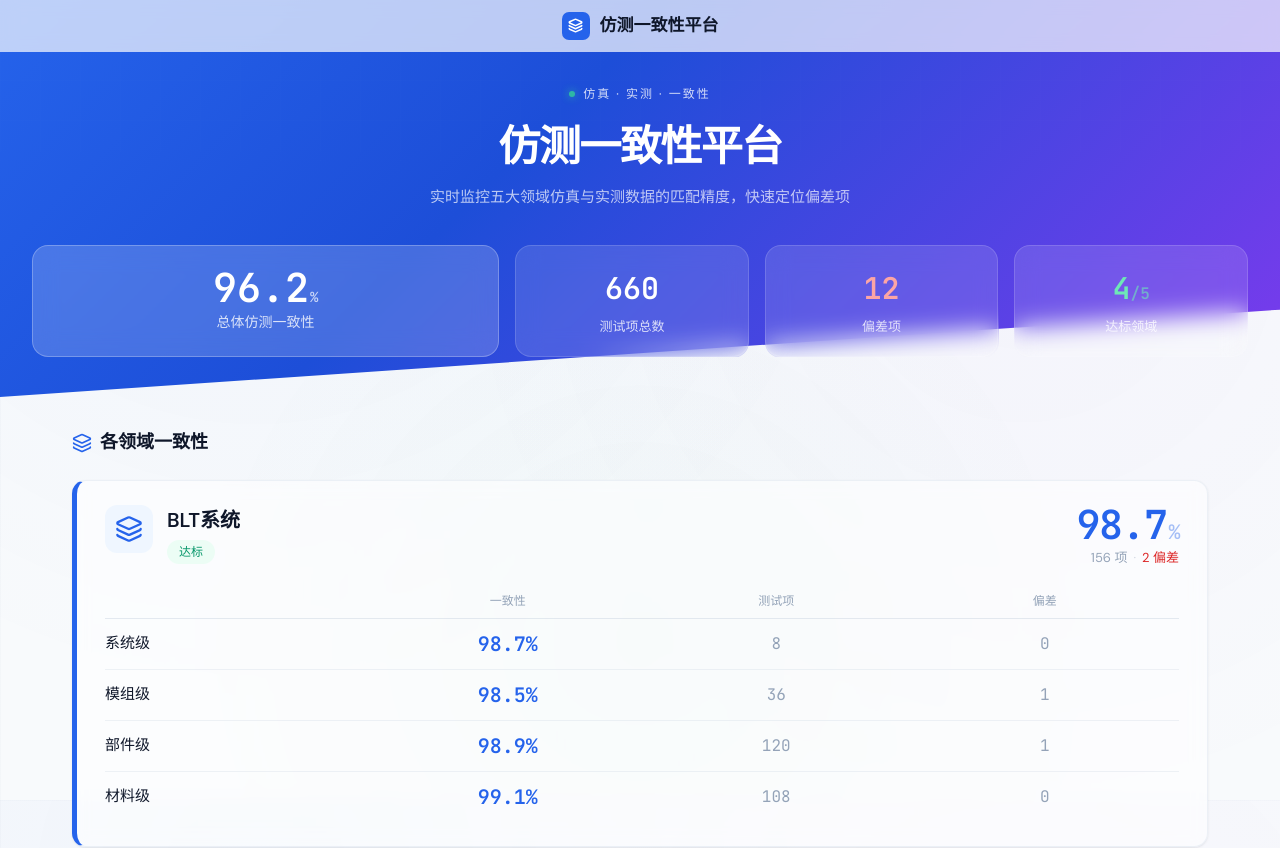
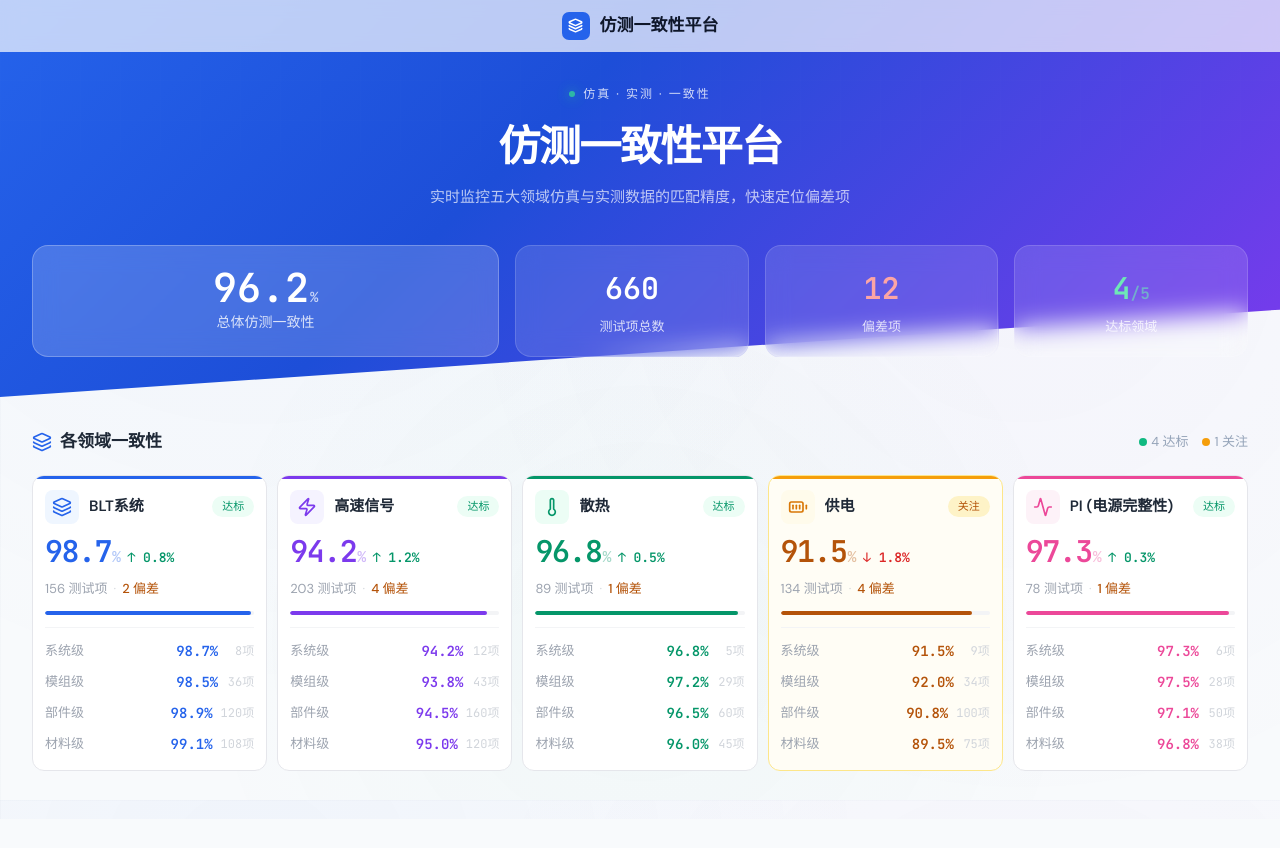
Before and after one commit to altmanWang/Simulation-and-Test-Correlation, a Vue app: page / in a window 1280 px wide. Shown: the top 848 px of the page. After the commit the page ends 819 px from the top, so only its background shows below. Built offline with nearby package versions, Linux system fonts and the light colour scheme.

Commit message:
修改首页

```diff
--- a/src/views/HomeView.vue
+++ b/src/views/HomeView.vue
@@ -32,66 +32,76 @@
       </div>
     </section>
 
-    <!-- Domain Cards -->
+    <!-- Kanban Cards -->
     <section class="content">
       <div class="section-header">
         <h2 class="section-title">
           <Layers :size="20" :stroke-width="2" class="section-icon" />
           各领域一致性
         </h2>
+        <div class="section-summary">
+          <span class="ss-dot pass"></span>{{ store.overview.qualifiedDomains }} 达标
+          <span class="ss-dot alert"></span>{{ store.overview.totalDomains - store.overview.qualifiedDomains }} 关注
+        </div>
       </div>
 
-      <div class="domain-list">
+      <div class="kanban-row">
         <div
           v-for="(d, i) in store.domains"
           :key="d.id"
-          class="domain-card"
+          class="kanban-card"
           :class="[d.id, { warning: d.consistency < d.threshold }]"
-          :style="{ animationDelay: (0.08 * i) + 's' }"
+          :style="{ animationDelay: (0.06 * i) + 's' }"
           @click="goToDomain(d.id)"
         >
-          <!-- Card header: icon + name + badge + overall stats -->
-          <div class="dc-header">
-            <div class="dc-icon-box" :class="'dc-icon-' + d.id">
-              <component :is="iconMap[d.id]" :size="28" :stroke-width="2" />
+          <!-- Header: icon + name + badge -->
+          <div class="kc-header">
+            <div class="kc-icon-box" :class="'kc-icon-' + d.id">
+              <component :is="iconMap[d.id]" :size="20" :stroke-width="2" />
             </div>
-            <div class="dc-info">
-              <div class="dc-name">{{ d.name }}</div>
-              <div class="dc-badge" :class="d.consistency >= d.threshold ? 'pass' : 'alert'">
-                {{ d.consistency >= d.threshold ? '达标' : '⚠ 关注' }}
-              </div>
+            <div class="kc-info">
+              <div class="kc-name">{{ d.name }}</div>
             </div>
-            <div class="dc-overall">
-              <div class="dc-overall-consistency" :style="{ color: colorMap[d.id] }">
-                {{ d.consistency.toFixed(1) }}<small>%</small>
-              </div>
-              <div class="dc-overall-meta">
-                <span>{{ d.totalItems }} 项</span>
-                <span class="sep">·</span>
-                <span class="dc-overall-dev">{{ d.deviationItems }} 偏差</span>
-              </div>
+            <div class="kc-badge" :class="d.consistency >= d.threshold ? 'pass' : 'alert'">
+              {{ d.consistency >= d.threshold ? '达标' : '关注' }}
             </div>
           </div>
 
-          <!-- Card body: per-level consistency table -->
-          <div class="dc-body">
-            <div class="dc-table">
-              <div class="dc-table-row dc-table-head">
-                <span class="dc-tcol-label"></span>
-                <span class="dc-tcol-val">一致性</span>
-                <span class="dc-tcol-items">测试项</span>
-                <span class="dc-tcol-dev">偏差</span>
-              </div>
-              <div
-                v-for="lv in levels"
-                :key="lv.key"
-                class="dc-table-row"
-              >
-                <span class="dc-tcol-label">{{ lv.label }}</span>
-                <span class="dc-tcol-val" :style="{ color: colorMap[d.id] }">{{ d.levelConsistency[lv.key].toFixed(1) }}%</span>
-                <span class="dc-tcol-items">{{ d.levelItems[lv.key] }}</span>
-                <span class="dc-tcol-dev">{{ d.levelDeviations[lv.key] }}</span>
-              </div>
+          <!-- Hero number: consistency + trend -->
+          <div class="kc-hero">
+            <span class="kc-consistency" :style="{ color: colorMap[d.id] }">
+              {{ d.consistency.toFixed(1) }}<small>%</small>
+            </span>
+            <span class="kc-trend" :class="d.trend >= 0 ? 'up' : 'down'">
+              {{ d.trend >= 0 ? '↑' : '↓' }} {{ Math.abs(d.trend).toFixed(1) }}%
+            </span>
+          </div>
+
+          <!-- Meta -->
+          <div class="kc-meta">
+            <span class="kc-meta-item">{{ d.totalItems }} 测试项</span>
+            <span class="kc-meta-sep">·</span>
+            <span class="kc-meta-item" :class="{ dev: d.deviationItems > 0 }">{{ d.deviationItems }} 偏差</span>
+          </div>
+
+          <!-- Mini progress bar -->
+          <div class="kc-bar-track">
+            <div
+              class="kc-bar-fill"
+              :style="{ width: d.consistency + '%', background: colorMap[d.id] }"
+            ></div>
+          </div>
+
+          <!-- Per-level list -->
+          <div class="kc-levels">
+            <div
+              v-for="lv in levels"
+              :key="lv.key"
+              class="kc-lv"
+            >
+              <span class="kc-lv-label">{{ lv.label }}</span>
+              <span class="kc-lv-val" :style="{ color: colorMap[d.id] }">{{ d.levelConsistency[lv.key].toFixed(1) }}%</span>
+              <span class="kc-lv-meta">{{ d.levelItems[lv.key] }}项</span>
             </div>
           </div>
         </div>
@@ -282,12 +292,12 @@ function goToDomain(id) {
 
 /* ======= CONTENT ======= */
 .content {
-  max-width: 1200px;
+  max-width: 1600px;
   margin: 0 auto;
-  padding: 32px 32px 40px;
+  padding: 32px 32px 48px;
   display: flex;
   flex-direction: column;
-  gap: 24px;
+  gap: 20px;
 }
 .section-header {
   display: flex;
@@ -295,182 +305,224 @@ function goToDomain(id) {
   justify-content: space-between;
 }
 .section-title {
-  font-size: 18px;
+  font-size: 17px;
   font-weight: 600;
   display: flex;
   align-items: center;
   gap: 8px;
+  color: #1F2937;
 }
 .section-icon { color: var(--brand); }
 
-/* ======= DOMAIN CARDS ======= */
-.domain-list {
+.section-summary {
+  display: flex;
+  align-items: center;
+  gap: 14px;
+  font-size: 13px;
+  color: var(--text-muted);
+}
+.ss-dot {
+  width: 8px;
+  height: 8px;
+  border-radius: 50%;
+  margin-right: -10px;
+}
+.ss-dot.pass { background: #10B981; }
+.ss-dot.alert { background: #F59E0B; }
+
+/* ======= KANBAN ROW ======= */
+.kanban-row {
+  display: grid;
+  grid-template-columns: repeat(5, 1fr);
+  gap: 14px;
+  align-items: start;
+}
+
+/* ======= KANBAN CARD ======= */
+.kanban-card {
+  background: #FFFFFF;
+  border: 1px solid #E5E6EB;
+  border-radius: 12px;
+  padding: 18px 16px 16px;
+  cursor: pointer;
+  transition: all 0.2s ease;
   display: flex;
   flex-direction: column;
-  gap: 16px;
+  gap: 12px;
+  opacity: 0;
+  transform: translateY(16px);
+  animation: card-enter 0.4s ease forwards;
+  position: relative;
+  overflow: hidden;
 }
-.domain-card {
-  background: rgba(255,255,255,0.55);
-  backdrop-filter: blur(8px);
-  -webkit-backdrop-filter: blur(8px);
-  border: 1px solid rgba(226,232,240,0.6);
-  border-left: 5px solid transparent;
-  border-radius: 14px;
-  padding: 24px 28px;
-  box-shadow: var(--shadow-sm);
-  cursor: pointer;
-  transition: all 0.25s cubic-bezier(0.4, 0, 0.2, 1);
-  display: flex;
-  flex-direction: column;
-  gap: 18px;
-  opacity: 0;
-  transform: translateY(20px);
-  animation: card-enter 0.5s cubic-bezier(0.4, 0, 0.2, 1) forwards;
+.kanban-card::before {
+  content: '';
+  position: absolute;
+  top: 0; left: 0; right: 0;
+  height: 3px;
 }
+.blt::before { background: #2563EB; }
+.highspeed::before { background: #7C3AED; }
+.thermal::before { background: #059669; }
+.power::before { background: #B45309; }
+.pi::before { background: #EC4899; }
+.kanban-card.warning::before { background: #F59E0B; }
+.kanban-card.warning {
+  border-color: #FDE68A;
+  background: #FFFDF5;
+}
+
 @keyframes card-enter {
   to { opacity: 1; transform: translateY(0); }
 }
-.blt { border-left-color: #2563EB; }
-.highspeed { border-left-color: #7C3AED; }
-.thermal { border-left-color: #059669; }
-.power { border-left-color: #B45309; }
-.pi { border-left-color: #EC4899; }
-.domain-card.warning {
-  border-left-color: #F59E0B;
-  border-color: rgba(253,230,138,0.5);
-  background: rgba(255,253,245,0.65);
+
+.kanban-card:hover {
+  box-shadow: 0 4px 16px rgba(0,0,0,0.06);
+  border-color: #CBD5E1;
+  transform: translateY(-2px);
 }
-.domain-card:hover {
-  transform: translateY(-3px);
-  background: rgba(255,255,255,0.78);
-  box-shadow:
-    0 10px 30px rgba(0,0,0,0.07),
-    0 3px 8px rgba(0,0,0,0.05);
-  border-color: rgba(203,213,225,0.8);
-}
-.domain-card:active { transform: translateY(0) scale(0.998); }
 
 /* Card header */
-.dc-header {
+.kc-header {
   display: flex;
-  align-items: flex-start;
-  gap: 14px;
+  align-items: center;
+  gap: 10px;
 }
-.dc-header .dc-info {
-  flex: 1;
-  min-width: 0;
-}
-.dc-header .dc-icon-box {
-  width: 48px;
-  height: 48px;
-  border-radius: 12px;
+.kc-icon-box {
+  width: 34px;
+  height: 34px;
+  border-radius: 8px;
   display: flex;
   align-items: center;
   justify-content: center;
   flex-shrink: 0;
 }
-.dc-icon-blt { background: #EFF6FF; color: #2563EB; }
-.dc-icon-highspeed { background: #F5F3FF; color: #7C3AED; }
-.dc-icon-thermal { background: #ECFDF5; color: #059669; }
-.dc-icon-power { background: #FFFBEB; color: #D97706; }
-.dc-icon-pi { background: #FDF2F8; color: #EC4899; }
+.kc-icon-blt { background: #EFF6FF; color: #2563EB; }
+.kc-icon-highspeed { background: #F5F3FF; color: #7C3AED; }
+.kc-icon-thermal { background: #ECFDF5; color: #059669; }
+.kc-icon-power { background: #FFFBEB; color: #D97706; }
+.kc-icon-pi { background: #FDF2F8; color: #EC4899; }
 
-.dc-header .dc-name {
+.kc-info { flex: 1; min-width: 0; }
+.kc-name {
   font-weight: 600;
-  font-size: 20px;
-  margin-bottom: 4px;
+  font-size: 15px;
+  color: #1F2937;
+  white-space: nowrap;
+  overflow: hidden;
+  text-overflow: ellipsis;
 }
-.dc-header .dc-badge {
-  display: inline-block;
-  font-size: 12px;
-  padding: 3px 12px;
+.kc-badge {
+  font-size: 11px;
+  padding: 2px 10px;
   border-radius: 100px;
   font-weight: 500;
-}
-.dc-badge.pass { background: #ECFDF5; color: #059669; }
-.dc-badge.alert { background: #FFFBEB; color: #B45309; }
-
-/* Overall stats in header */
-.dc-header .dc-overall {
-  text-align: right;
   flex-shrink: 0;
 }
-.dc-header .dc-overall-consistency {
+.kc-badge.pass { background: #ECFDF5; color: #059669; }
+.kc-badge.alert { background: #FEF3C7; color: #B45309; }
+
+/* Hero number */
+.kc-hero {
+  display: flex;
+  align-items: baseline;
+  gap: 8px;
+}
+.kc-consistency {
   font-family: 'JetBrains Mono', monospace;
-  font-size: 40px;
+  font-size: 36px;
   font-weight: 700;
   line-height: 1;
   letter-spacing: -1.5px;
 }
-.dc-header .dc-overall-consistency small {
-  font-size: 20px;
+.kc-consistency small {
+  font-size: 18px;
   font-weight: 500;
-  opacity: 0.4;
-  margin-left: 2px;
+  opacity: 0.35;
+  margin-left: 1px;
 }
-.dc-header .dc-overall-meta {
+.kc-trend {
   font-size: 13px;
-  color: var(--text-muted);
-  margin-top: 3px;
+  font-weight: 600;
+  font-family: 'JetBrains Mono', monospace;
+}
+.kc-trend.up { color: #059669; }
+.kc-trend.down { color: #DC2626; }
+
+/* Meta */
+.kc-meta {
   display: flex;
   align-items: center;
   gap: 6px;
-  justify-content: flex-end;
+  font-size: 13px;
+  color: #9CA3AF;
 }
-.dc-header .dc-overall-meta .sep { opacity: 0.4; }
-.dc-header .dc-overall-dev { color: var(--danger); }
+.kc-meta-item.dev { color: #B45309; font-weight: 500; }
+.kc-meta-sep { opacity: 0.4; }
 
-/* Card body: per-level table */
-.dc-body {
+/* Progress bar */
+.kc-bar-track {
+  height: 4px;
+  background: #F3F4F6;
+  border-radius: 2px;
+  overflow: hidden;
+}
+.kc-bar-fill {
+  height: 100%;
+  border-radius: 2px;
+  min-width: 0;
+  transition: width 0.8s ease;
+}
+
+/* Per-level list */
+.kc-levels {
   display: flex;
   flex-direction: column;
+  gap: 4px;
+  border-top: 1px solid #F3F4F6;
+  padding-top: 10px;
 }
-.dc-table {
-  display: flex;
-  flex-direction: column;
+.kc-lv {
+  display: grid;
+  grid-template-columns: 1fr auto auto;
+  align-items: center;
+  gap: 8px;
+  padding: 3px 0;
+  font-size: 13px;
 }
-.dc-table-row {
-  display: grid;
-  grid-template-columns: 1fr 1fr 1fr 1fr;
-  align-items: center;
-  padding: 10px 0;
-  border-bottom: 1px solid rgba(203,213,225,0.3);
-}
-.dc-table-row:last-child { border-bottom: none; }
-.dc-table-head {
-  padding: 6px 0 8px;
-  border-bottom: 1px solid rgba(203,213,225,0.5);
-}
-.dc-table-head .dc-tcol-label,
-.dc-table-head .dc-tcol-val,
-.dc-table-head .dc-tcol-items,
-.dc-table-head .dc-tcol-dev {
-  font-size: 12px;
-  font-weight: 500;
-  color: var(--text-muted);
-  text-transform: none;
-}
-.dc-tcol-label {
-  font-size: 15px;
+.kc-lv-label {
+  color: #9CA3AF;
   font-weight: 500;
 }
-.dc-tcol-val {
+.kc-lv-val {
   font-family: 'JetBrains Mono', monospace;
-  font-size: 20px;
   font-weight: 700;
-  text-align: center;
+  font-size: 14px;
+  text-align: right;
+  min-width: 52px;
 }
-.dc-tcol-items {
+.kc-lv-meta {
   font-family: 'JetBrains Mono', monospace;
-  font-size: 16px;
-  text-align: center;
-  color: var(--text-muted);
+  font-size: 12px;
+  color: #D1D5DB;
+  text-align: right;
+  min-width: 28px;
 }
-.dc-tcol-dev {
-  font-family: 'JetBrains Mono', monospace;
-  font-size: 16px;
-  text-align: center;
-  color: var(--text-muted);
+
+@media (max-width: 1400px) {
+  .kanban-row {
+    grid-template-columns: repeat(5, 1fr);
+    gap: 10px;
+  }
+  .kanban-card { padding: 14px 12px 12px; }
+  .kc-consistency { font-size: 30px; }
+  .kc-consistency small { font-size: 15px; }
+}
+
+@media (max-width: 1100px) {
+  .kanban-row {
+    grid-template-columns: repeat(3, 1fr);
+  }
 }
 
 @media (max-width: 768px) {
@@ -478,34 +530,18 @@ function goToDomain(id) {
   .hero-title { font-size: 30px; }
   .hero-kpis { grid-template-columns: 1fr 1fr; }
   .hero-kpi.primary { grid-column: 1/-1; }
-  .dc-header {
-    flex-wrap: wrap;
+  .kanban-row {
+    grid-template-columns: repeat(2, 1fr);
     gap: 10px;
   }
-  .dc-header .dc-overall {
-    width: 100%;
-    display: flex;
-    align-items: baseline;
-    gap: 16px;
-  }
-  .dc-header .dc-overall-meta { margin-top: 0; }
-  .domain-card {
-    padding: 18px 20px;
-    gap: 14px;
-    min-height: 0;
-  }
-  .dc-header .dc-icon-box { width: 40px; height: 40px; border-radius: 10px; }
-  .dc-header .dc-overall-consistency { font-size: 28px; }
-  .dc-header .dc-overall-consistency small { font-size: 16px; }
-  .dc-table-row {
-    grid-template-columns: 1fr 1fr 1fr 1fr;
-  }
-  .dc-tcol-val { font-size: 16px; }
-  .dc-tcol-label { font-size: 14px; }
-  .dc-tcol-items,
-  .dc-tcol-dev {
-    font-size: 14px;
-  }
+  .kanban-card { padding: 14px 12px 12px; gap: 10px; }
+  .kc-consistency { font-size: 28px; }
   .content { padding: 24px 20px 32px; }
 }
+
+@media (max-width: 480px) {
+  .kanban-row {
+    grid-template-columns: 1fr;
+  }
+}
 </style>
```
